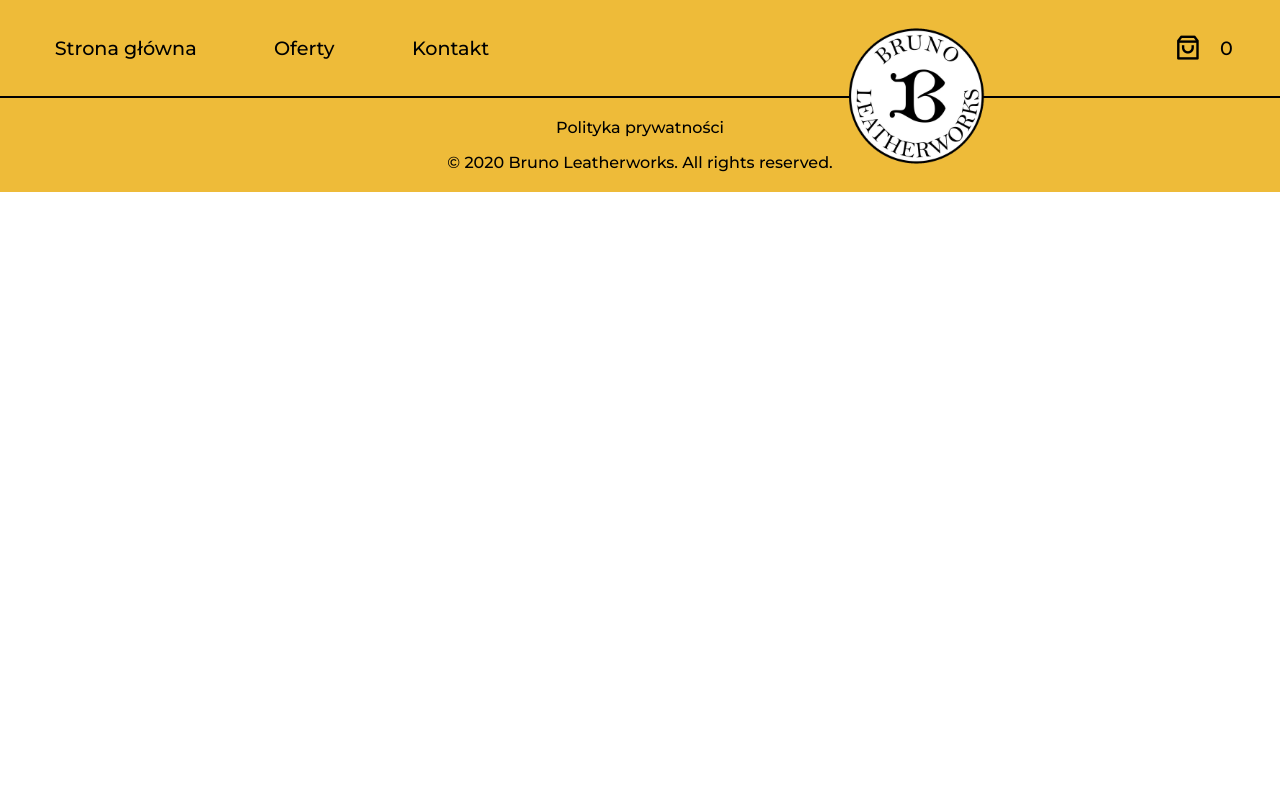
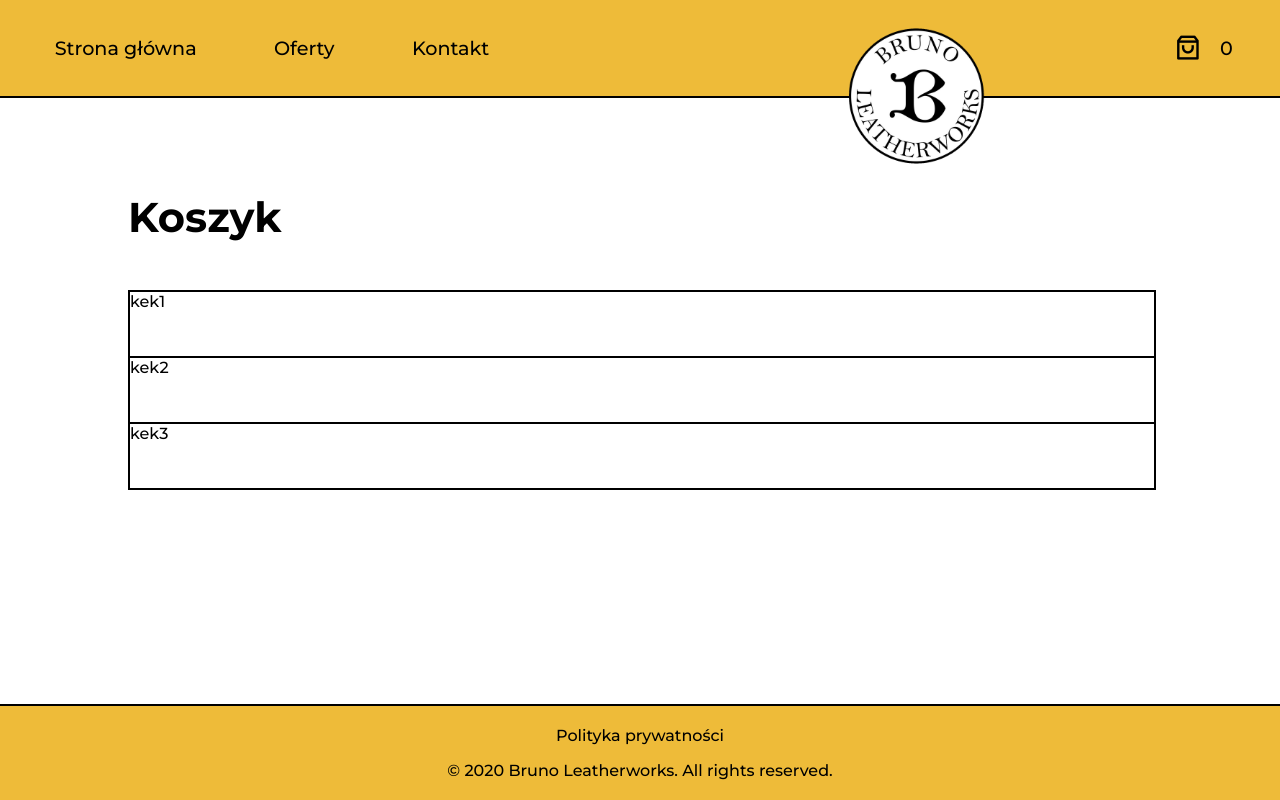
Before and after one commit to Pawson199/Bruno, a React (Create React App) app: page /cart in a window 1280 px wide. Built offline with nearby package versions, Linux system fonts and the light colour scheme.

Commit message:
Create view for empty cart

```diff
--- a/public/styles/_cart.scss
+++ b/public/styles/_cart.scss
@@ -1,9 +1,79 @@
+@import './utilities';
+@import './functions';
+
+
+.cart_container{
+    min-height: calc(100vh - 12em);
+    width: 80%;
+    margin: auto;
+     & h1{
+        @include font-size($dfb, $mfb);
+     }
+}
+
+.cart_container.full{
+    @include display-flex(column, flex-start);
+    align-items: flex-start;
+    & h1{
+        text-align: left;
+     }
+}
+
+.cart_container.empty {
+    @include display-flex(column, center);
+    align-items: center;
+     & h1{
+        text-align: center;
+     }
+     & img{
+         margin-bottom: 3em;
+     }
+     & div::after{
+        display: none;
+     }
+}
+
+.products_container{
+    @include display-flex(column, flex-start);
+    width: 100%;
+    border: black 2px solid;
+        & span{
+            border-bottom: black 2px solid;
+            width: 100%;
+            height: 4em;
+        }
+        & span:last-child{
+            border: 0;
+        }
+}
 
 @media only screen and (max-width: 901px) {
-
+    .cart_container h1{
+        margin: 3rem 0 3rem 0;
+    }
+    .cart_container.empty{
+        & img{
+            margin-bottom: 3em;
+            max-width: 70%;
+        }
+        & div{
+            margin-bottom: 3em;
+         }
+    }
 }
 
 
 @media only screen and (min-width: 901px) {
-
+    .cart_container h1{
+        margin: 6rem 0 3rem 0;
+    }
+    .cart_container.empty{
+        & img{
+            margin-bottom: 3em;
+            max-width: 20%;
+        }
+        & div{
+            margin-bottom: 6rem;
+         }
+    }
 }
--- a/public/styles/_offers.scss
+++ b/public/styles/_offers.scss
@@ -163,8 +163,6 @@
 
 @media only screen and (min-width: 901px) {
 
-
-
     .offers_container{
         padding-bottom: 6em;
         .category_button{
--- a/public/styles/main.css
+++ b/public/styles/main.css
@@ -268,6 +268,24 @@ body, html {
   .menu .cart {
     font-size: 1.2rem;
   }
+}
+
+.menu .cart a {
+  width: 100%;
+  text-decoration: none;
+  color: black;
+  display: -webkit-box;
+  display: -ms-flexbox;
+  display: flex;
+  -ms-flex-pack: distribute;
+      justify-content: space-around;
+  -webkit-box-align: center;
+      -ms-flex-align: center;
+          align-items: center;
+  -webkit-box-orient: horizontal;
+  -webkit-box-direction: normal;
+      -ms-flex-direction: row;
+          flex-direction: row;
 }
 
 .footer {
@@ -1438,4 +1456,128 @@ body, html {
     margin: 0;
   }
 }
+
+.cart_container {
+  min-height: calc(100vh - 12em);
+  width: 80%;
+  margin: auto;
+}
+
+@media only screen and (max-width: 900px) {
+  .cart_container h1 {
+    font-size: 1.4rem;
+  }
+}
+
+@media only screen and (min-width: 900px) {
+  .cart_container h1 {
+    font-size: 2.6rem;
+  }
+}
+
+.cart_container.full {
+  display: -webkit-box;
+  display: -ms-flexbox;
+  display: flex;
+  -webkit-box-pack: start;
+      -ms-flex-pack: start;
+          justify-content: flex-start;
+  -webkit-box-align: center;
+      -ms-flex-align: center;
+          align-items: center;
+  -webkit-box-orient: vertical;
+  -webkit-box-direction: normal;
+      -ms-flex-direction: column;
+          flex-direction: column;
+  -webkit-box-align: start;
+      -ms-flex-align: start;
+          align-items: flex-start;
+}
+
+.cart_container.full h1 {
+  text-align: left;
+}
+
+.cart_container.empty {
+  display: -webkit-box;
+  display: -ms-flexbox;
+  display: flex;
+  -webkit-box-pack: center;
+      -ms-flex-pack: center;
+          justify-content: center;
+  -webkit-box-align: center;
+      -ms-flex-align: center;
+          align-items: center;
+  -webkit-box-orient: vertical;
+  -webkit-box-direction: normal;
+      -ms-flex-direction: column;
+          flex-direction: column;
+  align-items: center;
+}
+
+.cart_container.empty h1 {
+  text-align: center;
+}
+
+.cart_container.empty img {
+  margin-bottom: 3em;
+}
+
+.cart_container.empty div::after {
+  display: none;
+}
+
+.products_container {
+  display: -webkit-box;
+  display: -ms-flexbox;
+  display: flex;
+  -webkit-box-pack: start;
+      -ms-flex-pack: start;
+          justify-content: flex-start;
+  -webkit-box-align: center;
+      -ms-flex-align: center;
+          align-items: center;
+  -webkit-box-orient: vertical;
+  -webkit-box-direction: normal;
+      -ms-flex-direction: column;
+          flex-direction: column;
+  width: 100%;
+  border: black 2px solid;
+}
+
+.products_container span {
+  border-bottom: black 2px solid;
+  width: 100%;
+  height: 4em;
+}
+
+.products_container span:last-child {
+  border: 0;
+}
+
+@media only screen and (max-width: 901px) {
+  .cart_container h1 {
+    margin: 3rem 0 3rem 0;
+  }
+  .cart_container.empty img {
+    margin-bottom: 3em;
+    max-width: 70%;
+  }
+  .cart_container.empty div {
+    margin-bottom: 3em;
+  }
+}
+
+@media only screen and (min-width: 901px) {
+  .cart_container h1 {
+    margin: 6rem 0 3rem 0;
+  }
+  .cart_container.empty img {
+    margin-bottom: 3em;
+    max-width: 20%;
+  }
+  .cart_container.empty div {
+    margin-bottom: 6rem;
+  }
+}
 /*# sourceMappingURL=main.css.map */
--- a/src/App.js
+++ b/src/App.js
@@ -3,6 +3,7 @@ import Home from './pages/Home'
 import { Switch, Route } from 'react-router-dom';
 import Offers from './pages/Offers';
 import Contact from './pages/Contact';
+import Cart from './pages/Cart';
 function App() {
 
   return (
@@ -11,6 +12,7 @@ function App() {
         <Route exact path="/"> <Home/> </Route>
         <Route  path="/offers"> <Offers/> </Route>
         <Route path="/contact"> <Contact/> </Route>
+        <Route path="/cart"> <Cart/> </Route>
       </Switch>
     </div>
   );
--- a/src/components/Button.js
+++ b/src/components/Button.js
@@ -14,6 +14,8 @@ export const Button = styled.div`
         background-color: white;
         font-family: Montserrat, sans-serif;
         cursor: pointer;
+        box-sizing: border-box;
+        padding: 0
     }
 
     ::after {
--- a/src/components/Menu.js
+++ b/src/components/Menu.js
@@ -64,10 +64,13 @@ export default function Menu() {
             <div className="logo-container">
               <img onClick={ () =>  history.replace('/')} alt="logo" src={logo}/>
             </div>
-            <div className="cart">
-            <i className="ri-shopping-bag-3-line ri-xl"></i>
-                <p> 0 </p>
-            </div>
+              <div className="cart">
+                <Link to="/cart" >
+                  <i className="ri-shopping-bag-3-line ri-xl"></i>
+                  <p> 0 </p>
+                </Link>
+              </div>
+
         </nav>
     )
 }
--- a/src/pages/Cart.js
+++ b/src/pages/Cart.js
@@ -1,15 +1,32 @@
 import React from 'react'
+import {connect} from "react-redux"
+import cart_img from '../images2/cart_image.svg'
+import {Button} from '../components/Button'
 
 function Cart(props) {
+
+const products = props.products_in_cart.map( el => <span>{el.name}</span> )
+
     return (
-        <div>
+        products.length > 0 ?
+        <div className="cart_container full">
             <h1>Koszyk</h1>
+            <div className="products_container" >
+                {products}
+            </div>
         </div>
+        :
+        <div className="cart_container empty">
+            <h1>Twój koszyk jest pusty</h1>
+            <img src={cart_img}></img>
+            <Button> <button><p>Produkty</p></button>  </Button>
+        </div>
+
     )
 }
 
 export default connect(state => (
     {
-      isloaded: state.isloaded
+      products_in_cart : state.cart
     }
-  ), {count_load})(Cart)
+  ), {})(Cart)
--- a/src/redux/index.js
+++ b/src/redux/index.js
@@ -47,7 +47,12 @@ const initialState = {
     products: [],
     isloaded: 0,
     category: "dog",
-    center_class: "center"
+    center_class: "center",
+    cart: [
+        {name:"kek1"},
+        {name:"kek2"},
+        {name:"kek3"}
+    ]
  }
 
 const reducer = (state = initialState, action) => {
```
Also changed, not shown: public/styles/main.scss (+7 -0 lines), src/images2/cart_image.svg (added), 1 other file (tests, documents, lock files or other folders).
